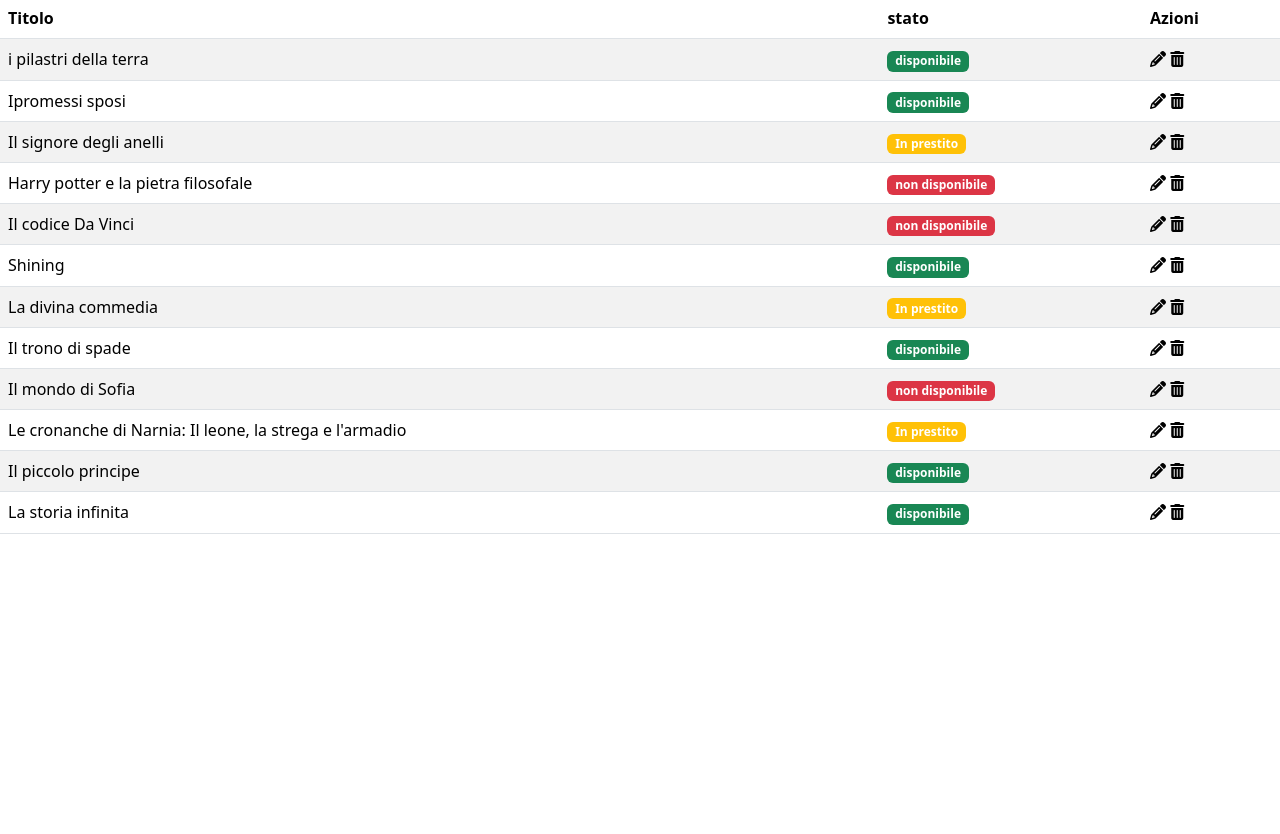
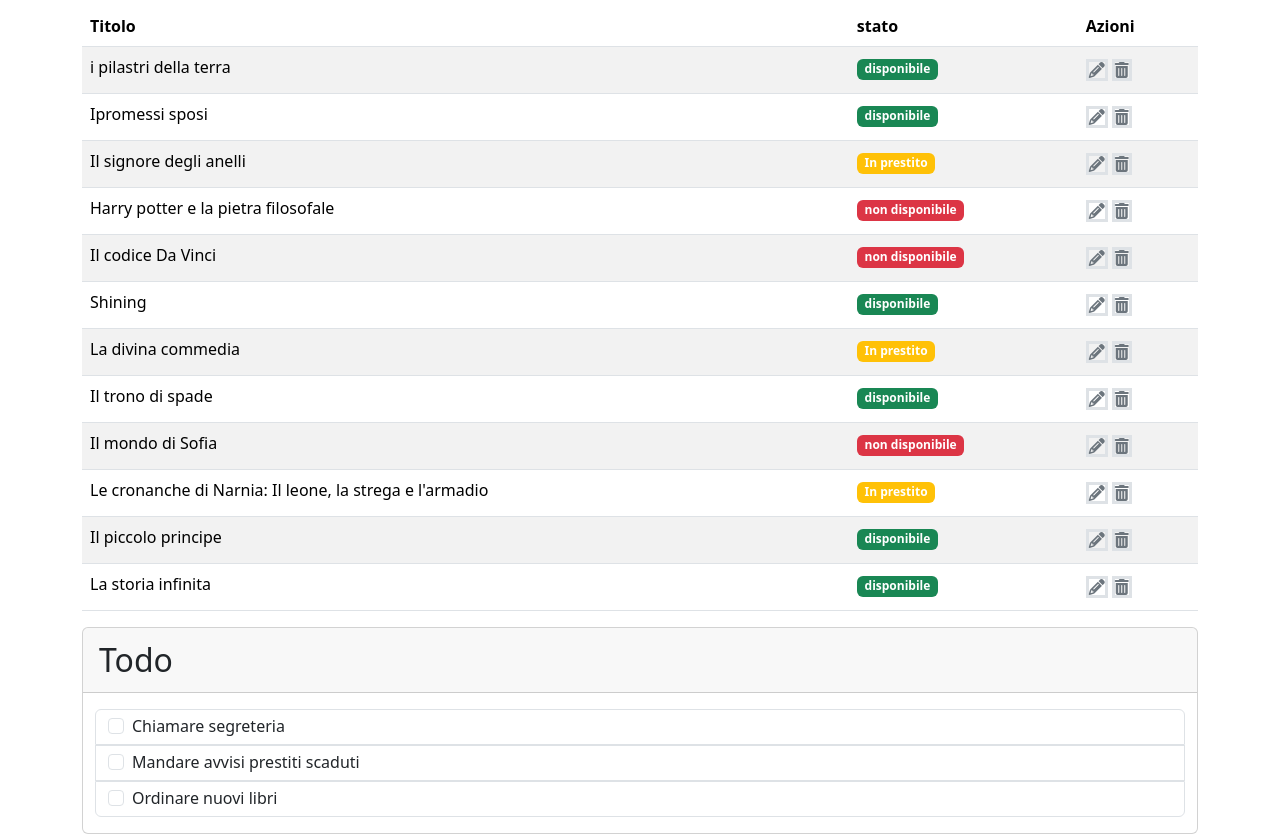
Before and after one commit to tizianotambone/html-css-bootstrap-dashboard, a plain HTML site: page index.html in a window 1280 px wide. Shown: the part 146-980 px from the top of the page. Before the commit the page ends 800 px from the top, so only its background shows below. Drawn offline with nearby package versions, Linux system fonts and the light colour scheme.

Commit message:
[UPD]todo done

```diff
--- a/index.html
+++ b/index.html
@@ -1,19 +1,26 @@
 <!DOCTYPE html>
 <html lang="en">
+
 <head>
     <meta charset="UTF-8">
     <meta name="viewport" content="width=device-width, initial-scale=1.0">
     <title>Document</title>
     <link rel="stylesheet" href="./css/style.css">
-    <link href="https://cdn.jsdelivr.net/npm/bootstrap@5.3.3/dist/css/bootstrap.min.css" rel="stylesheet" integrity="sha384-QWTKZyjpPEjISv5WaRU9OFeRpok6YctnYmDr5pNlyT2bRjXh0JMhjY6hW+ALEwIH" crossorigin="anonymous">
-    <link rel="stylesheet" href="https://cdnjs.cloudflare.com/ajax/libs/font-awesome/6.7.2/css/all.min.css" integrity="sha512-Evv84Mr4kqVGRNSgIGL/F/aIDqQb7xQ2vcrdIwxfjThSH8CSR7PBEakCr51Ck+w+/U6swU2Im1vVX0SVk9ABhg==" crossorigin="anonymous" referrerpolicy="no-referrer" />
+    <link href="https://cdn.jsdelivr.net/npm/bootstrap@5.3.3/dist/css/bootstrap.min.css" rel="stylesheet"
+        integrity="sha384-QWTKZyjpPEjISv5WaRU9OFeRpok6YctnYmDr5pNlyT2bRjXh0JMhjY6hW+ALEwIH" crossorigin="anonymous">
+    <link rel="stylesheet" href="https://cdnjs.cloudflare.com/ajax/libs/font-awesome/6.7.2/css/all.min.css"
+        integrity="sha512-Evv84Mr4kqVGRNSgIGL/F/aIDqQb7xQ2vcrdIwxfjThSH8CSR7PBEakCr51Ck+w+/U6swU2Im1vVX0SVk9ABhg=="
+        crossorigin="anonymous" referrerpolicy="no-referrer" />
 </head>
+
 <body>
-    <header class="bg- body">
-        <nav class="navbar navbar-expand-lg bg-body-tertiary">
+    <header>
+        <nav class="navbar navbar-expand-lg bg-dark">
             <div class="container-fluid">
                 <img src="./img/duck.png" alt="" class="size">
-              <button class="navbar-toggler" type="button" data-bs-toggle="collapse" data-bs-target="#navbarSupportedContent" aria-controls="navbarSupportedContent" aria-expanded="false" aria-label="Toggle navigation">
+                <button class="navbar-toggler" type="button" data-bs-toggle="collapse"
+                    data-bs-target="#navbarSupportedContent" aria-controls="navbarSupportedContent"
+                    aria-expanded="false" aria-label="Toggle navigation">
                     <span class="navbar-toggler-icon"></span>
                 </button>
                 <div class="collapse navbar-collapse" id="navbarSupportedContent">
@@ -40,16 +47,17 @@
         </nav>
     </header>
     <main>
-        <div class="container ">
-            <div class="row ">
+        <div class="container">
+            <div class="row mt-2">
                 <div class="col-12 d-flex justify-content-between my-3">
                     <h2> Catalogo Libri</h2>
                     <button class="bg-primary  text-white border-0 rounded"> Aggiungi Libro</button>
                 </div>
             </div>
         </div>
+        <div class="container">
             <table class="table table-striped table-hover ">
-            <thead >
+                <thead>
                     <tr>
                         <th scope="col">Titolo</th>
                         <th scope="col">stato</th>
@@ -63,8 +71,8 @@
                             <span class="badge text-bg-success">disponibile</span>
                         </td>
                         <td>
-                    <i class="fa-solid fa-pencil"></i>
-                    <i class="fa-solid fa-trash-can"></i>
+                            <i class="fa-solid fa-pencil border border-3 my-1 text-secondary"></i>
+                            <i class="fa-solid fa-trash-can border border-3 my-1 text-secondary"></i>
                         </td>
                     </tr>
                     <tr>
@@ -73,8 +81,8 @@
                             <span class="badge text-bg-success">disponibile</span>
                         </td>
                         <td>
-                    <i class="fa-solid fa-pencil"></i>
-                    <i class="fa-solid fa-trash-can"></i>
+                            <i class="fa-solid fa-pencil border border-3 my-1 text-secondary"></i>
+                            <i class="fa-solid fa-trash-can border border-3 my-1 text-secondary"></i>
                         </td>
                     </tr>
                     <tr>
@@ -83,8 +91,8 @@
                             <span class="badge text-bg-warning text-white">In prestito</span>
                         </td>
                         <td>
-                    <i class="fa-solid fa-pencil"></i>
-                    <i class="fa-solid fa-trash-can"></i>
+                            <i class="fa-solid fa-pencil border border-3 my-1 text-secondary"></i>
+                            <i class="fa-solid fa-trash-can border border-3 my-1 text-secondary"></i>
                         </td>
                     </tr>
                     <tr>
@@ -93,8 +101,8 @@
                             <span class="badge text-bg-danger">non disponibile</span>
                         </td>
                         <td>
-                    <i class="fa-solid fa-pencil"></i>
-                    <i class="fa-solid fa-trash-can"></i>
+                            <i class="fa-solid fa-pencil border border-3 my-1 text-secondary"></i>
+                            <i class="fa-solid fa-trash-can border border-3 my-1 text-secondary"></i>
                         </td>
                     </tr>
                     <tr>
@@ -103,8 +111,8 @@
                             <span class="badge text-bg-danger">non disponibile</span>
                         </td>
                         <td>
-                    <i class="fa-solid fa-pencil"></i>
-                    <i class="fa-solid fa-trash-can"></i>
+                            <i class="fa-solid fa-pencil border border-3 my-1 text-secondary"></i>
+                            <i class="fa-solid fa-trash-can border border-3 my-1 text-secondary"></i>
                         </td>
                     </tr>
                     <tr>
@@ -113,8 +121,8 @@
                             <span class="badge text-bg-success">disponibile</span>
                         </td>
                         <td>
-                    <i class="fa-solid fa-pencil"></i>
-                    <i class="fa-solid fa-trash-can"></i>
+                            <i class="fa-solid fa-pencil border border-3 my-1 text-secondary"></i>
+                            <i class="fa-solid fa-trash-can border border-3 my-1 text-secondary"></i>
                         </td>
                     </tr>
                     <tr>
@@ -123,8 +131,8 @@
                             <span class="badge text-bg-warning text-white">In prestito</span>
                         </td>
                         <td>
-                    <i class="fa-solid fa-pencil"></i>
-                    <i class="fa-solid fa-trash-can"></i>
+                            <i class="fa-solid fa-pencil border border-3 my-1 text-secondary"></i>
+                            <i class="fa-solid fa-trash-can border border-3 my-1 text-secondary"></i>
                         </td>
                     </tr>
                     <tr>
@@ -133,8 +141,8 @@
                             <span class="badge text-bg-success">disponibile</span>
                         </td>
                         <td>
-                    <i class="fa-solid fa-pencil"></i>
-                    <i class="fa-solid fa-trash-can"></i>
+                            <i class="fa-solid fa-pencil border border-3 my-1 text-secondary"></i>
+                            <i class="fa-solid fa-trash-can border border-3 my-1 text-secondary"></i>
                         </td>
                     </tr>
                     <tr>
@@ -143,8 +151,8 @@
                             <span class="badge text-bg-danger">non disponibile</span>
                         </td>
                         <td>
-                    <i class="fa-solid fa-pencil"></i>
-                    <i class="fa-solid fa-trash-can"></i>
+                            <i class="fa-solid fa-pencil border border-3 my-1 text-secondary"></i>
+                            <i class="fa-solid fa-trash-can border border-3 my-1 text-secondary"></i>
                         </td>
                     </tr>
                     <tr>
@@ -153,8 +161,8 @@
                             <span class="badge text-bg-warning text-white">In prestito</span>
                         </td>
                         <td>
-                    <i class="fa-solid fa-pencil"></i>
-                    <i class="fa-solid fa-trash-can"></i>
+                            <i class="fa-solid fa-pencil border border-3 my-1 text-secondary"></i>
+                            <i class="fa-solid fa-trash-can border border-3 my-1 text-secondary"></i>
                         </td>
                     </tr>
                     <tr>
@@ -163,8 +171,8 @@
                             <span class="badge text-bg-success">disponibile</span>
                         </td>
                         <td>
-                    <i class="fa-solid fa-pencil"></i>
-                    <i class="fa-solid fa-trash-can"></i>
+                            <i class="fa-solid fa-pencil border border-3 my-1 text-secondary"></i>
+                            <i class="fa-solid fa-trash-can border border-3 my-1 text-secondary"></i>
                         </td>
                     </tr>
                     <tr>
@@ -173,18 +181,50 @@
                             <span class="badge text-bg-success">disponibile</span>
                         </td>
                         <td>
-                    <i class="fa-solid fa-pencil"></i>
-                    <i class="fa-solid fa-trash-can"></i>
+                            <i class="fa-solid fa-pencil border border-3 my-1 text-secondary"></i>
+                            <i class="fa-solid fa-trash-can border border-3 my-1 text-secondary"></i>
                         </td>
                     </tr>
 
             </table>
 
-
-
-
+            <div class="card">
+                <div class="card-header fs-2">
+                    Todo
+                </div>
+                <div class="row py-3 px-4">
+                    <div class="col-12 border rounded-top p-1">
+                        <div class="form-check ms-2">
+                            <input class="form-check-input" type="checkbox" value="" id="flexCheckDefault">
+                            <label class="form-check-label" for="flexCheckDefault">
+                                Chiamare segreteria
+                            </label>
+                        </div>
+                    </div>
+                    <div class="col-12 border p-1">
+                        <div class="form-check ms-2">
+                            <input class="form-check-input" type="checkbox" value="" id="flexCheckChecked">
+                            <label class="form-check-label" for="flexCheckChecked">
+                                Mandare avvisi prestiti scaduti
+                            </label>
+                        </div>
+                    </div>
+                    <div class="col-12 border rounded-bottom p-1">
+                        <div class="form-check ms-2">
+                            <input class="form-check-input" type="checkbox" value="" id="flexCheckChecked">
+                            <label class="form-check-label" for="flexCheckChecked">
+                                Ordinare nuovi libri
+                            </label>
+                        </div>
+                    </div>
+                </div>
+            </div>
+        </div>
     </main>
 
-    <script src="https://cdn.jsdelivr.net/npm/bootstrap@5.3.3/dist/js/bootstrap.bundle.min.js" integrity="sha384-YvpcrYf0tY3lHB60NNkmXc5s9fDVZLESaAA55NDzOxhy9GkcIdslK1eN7N6jIeHz" crossorigin="anonymous"></script>
+    <script src="https://cdn.jsdelivr.net/npm/bootstrap@5.3.3/dist/js/bootstrap.bundle.min.js"
+        integrity="sha384-YvpcrYf0tY3lHB60NNkmXc5s9fDVZLESaAA55NDzOxhy9GkcIdslK1eN7N6jIeHz"
+        crossorigin="anonymous"></script>
 </body>
+
 </html>
```
Lines whose indentation alone changed are shown as unchanged.
